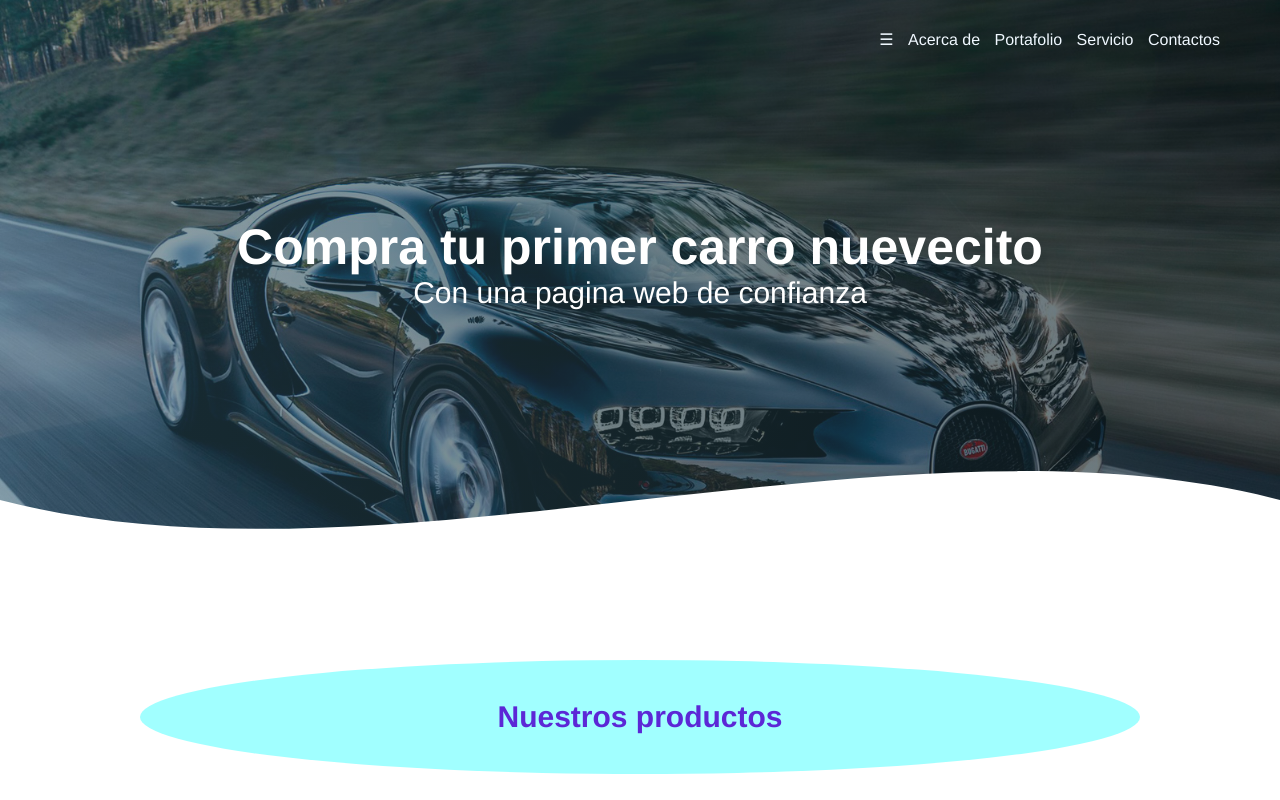
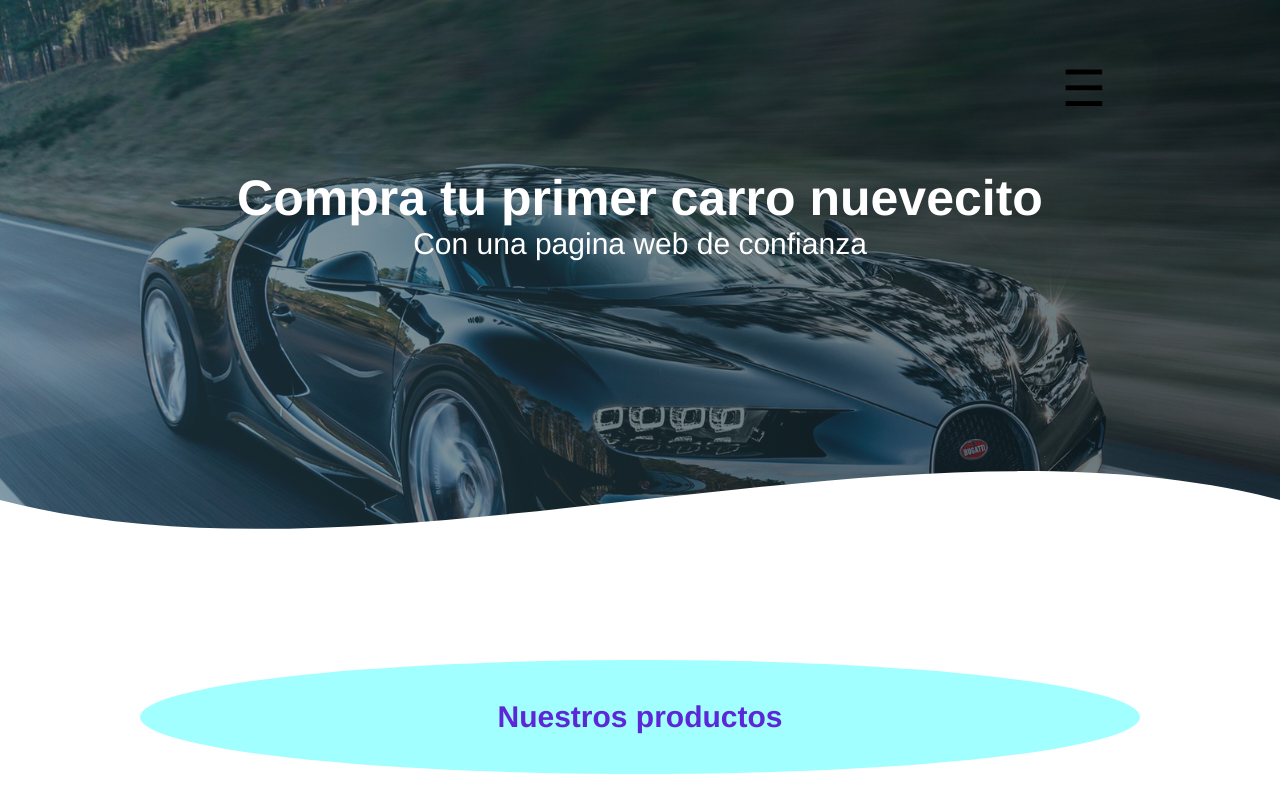
Before and after one commit to axelemilio/AutosRd, a plain HTML site: page index.html in a window 1280 px wide. Shown: the top 800 px of the page. Drawn offline with Linux system fonts and the light colour scheme.

Commit message:
Add files via upload

```diff
--- a/css/estilos.css
+++ b/css/estilos.css
@@ -34,18 +34,128 @@ background-attachment: fixed;
 position: relative;
 }
 nav {
-    text-align:right;
-    padding: 30px 50px 0 0;
+    position: absolute;
+    display: flex;
+    margin-left:80%;
+    margin-top:50px;
+    padding: 10px 50px 0 0%;
+text-align: center;
+    transition: 1s;
+    flex-direction: column;
+    max-width:900px;
+    height: 75px;
+
+    overflow: hidden;
+float: right;
+
 }
-nav > a {
-    color: aliceblue;
+.trigen {
+
+    color: black;
+  list-style: none;
+    font-size: 50px;
+    text-decoration: none;
+    transition: 0.5s;
+}
+.trigen:hover {
+    transition: 0.5s;
+    color:white;
+}
+/*.trigen {
+    position: relative;
+justify-content: space-evenly;
+display:flex;
+width: 40px;
+height:40px;
+
+border-radius:10px;
+transition: 0.8;
+
+}
+.trigen:hover {
+    position: relative;
+    justify-content: space-evenly;
+    display:flex;
+    width: 40px;
+    height:40px;
+
+    border-radius:10px;
+    transition: 0.8;
+    border: solid 2px black;
+    color:black;
+}*/
+nav a img {
+    position: relative;
+justify-content: space-evenly;
+display:flex;
+width: 40px;
+height:40px;
+float: right;
+border-radius:10px;
+transition: 0.8;
+}
+nav a img:hover {
+    transition:0.8s;
+border-radius:10px;
+}
+/*nav {
+    transition: 1s;
+    text-align:center;
+    width:100px;
+    height:100px;
+    overflow: hidden;
+    float: right;
+    margin-right: 20%;
+flex-direction: column;
+position: absolute;
+margin-left:70%;
+
+}*/
+nav:hover {
+    position: absolute;
+    display: flex;
+    margin-left:80%;
+    height:8.5%;
+    padding: 10px 50px 0 0%;
+text-align: center;
+    transition: 2.5s;
+    flex-direction: column;
+    width: fit-content;
+    height: 100%;
+
+}
+
+nav > .aa {
+    background: rgba(255, 255, 255, 0.068);
+padding-top: 10px;
+padding-bottom: 10px;
+    font-size: 15px;
+    color: rgb(0, 0, 0);
     font-weight: 300;
     text-decoration: none;
-    margin-right: 10px;
+    margin: 10px 10px 10px 10px;
+    border: 2px solid black;
+  width:100px;
+  align-items: center;
+  display: flex;
+  justify-content: space-evenly;
 }
-nav > a:hover{
 
+nav > .aa:hover{
+    background: rgb(250, 73, 73);
     text-decoration: underline;
+    border: solid 2px black;
+    align-items: center;
+    display: flex;
+    justify-content:space-evenly;
+   border-radius: 20px;
+   transition: 0.5s;
+
+}
+.aa:active {
+    font-size: 50px;
+    background-color: aqua;
+    transition: 2s;
 }
 .wave {
     position: absolute;
```
